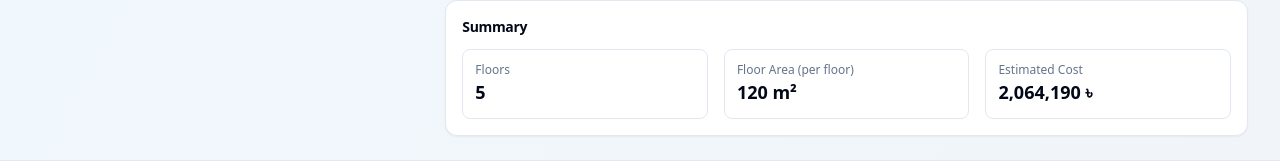
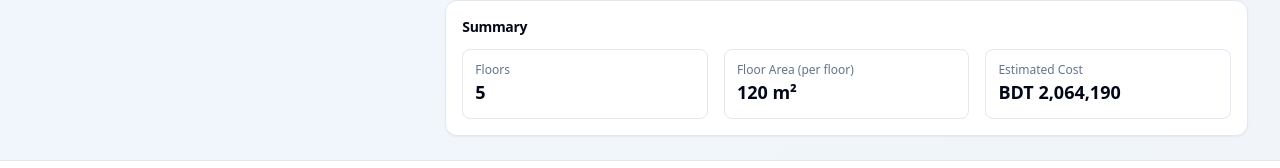
Before and after one commit to sathisamadder/Structure_v1.1, a React (Vite) app: page / in a window 1280 px wide. Shown: the part 2458-2626 px from the top of the page. Built offline with nearby package versions, Linux system fonts and the light colour scheme; no server answers.

Commit message:
Change currency label to BDT for English UI
cgen-ab272094cba64fd6bc869825e6cbdcc1

```diff
--- a/client/pages/Index.tsx
+++ b/client/pages/Index.tsx
@@ -52,7 +52,7 @@ export default function Index() {
               <div className="grid sm:grid-cols-3 gap-4 text-sm">
                 <Stat label="Floors" value={`${data.building.floors}`} />
                 <Stat label="Floor Area (per floor)" value={`${round(sum(data.grid.xSpacingsM)*round(sum(data.grid.ySpacingsM),2),2)} m²`} />
-                <Stat label="Estimated Cost" value={`${results.cost.totalCost.toLocaleString()} ৳`} />
+                <Stat label="Estimated Cost" value={`BDT ${results.cost.totalCost.toLocaleString()}`} />
               </div>
             </Card>
           </div>
```
